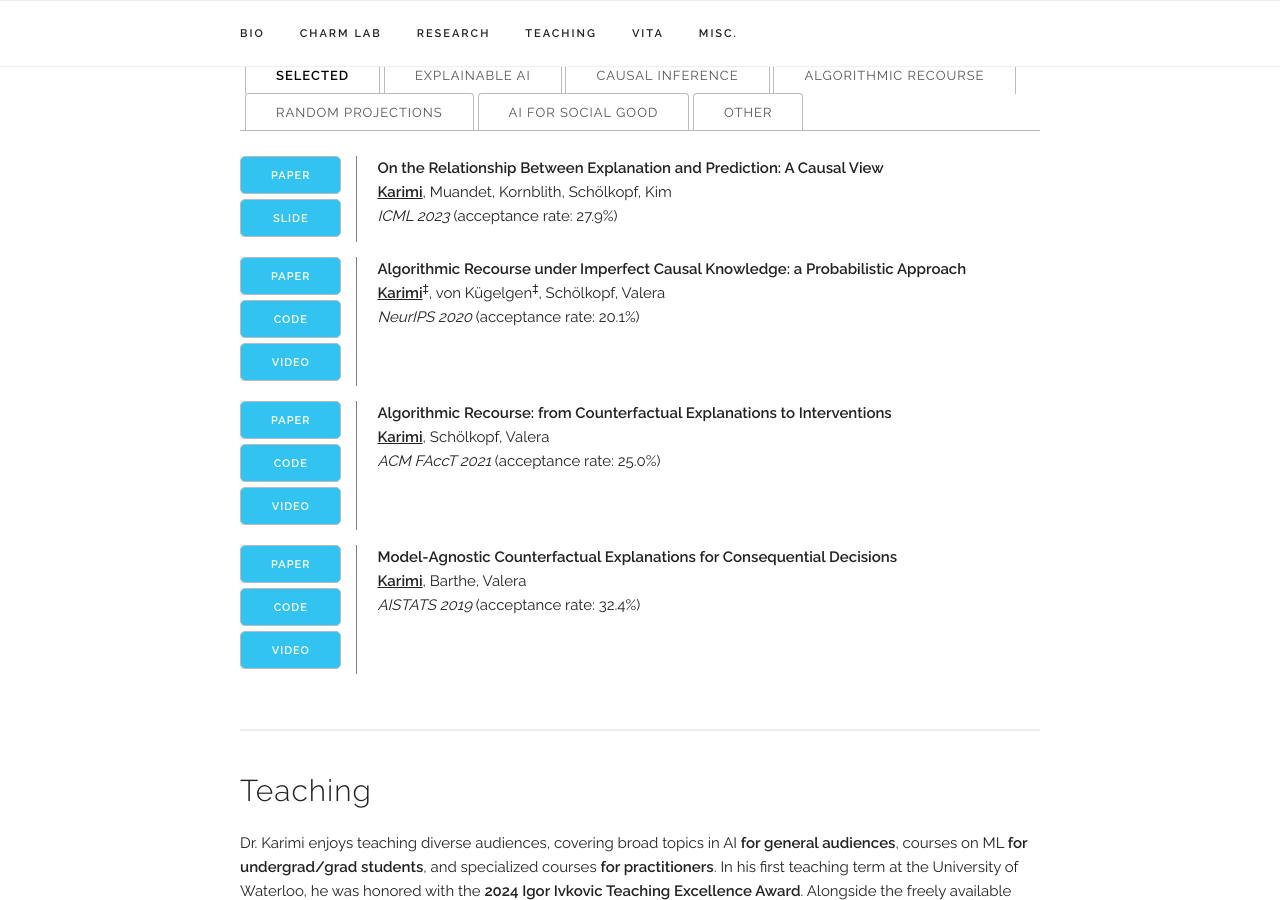
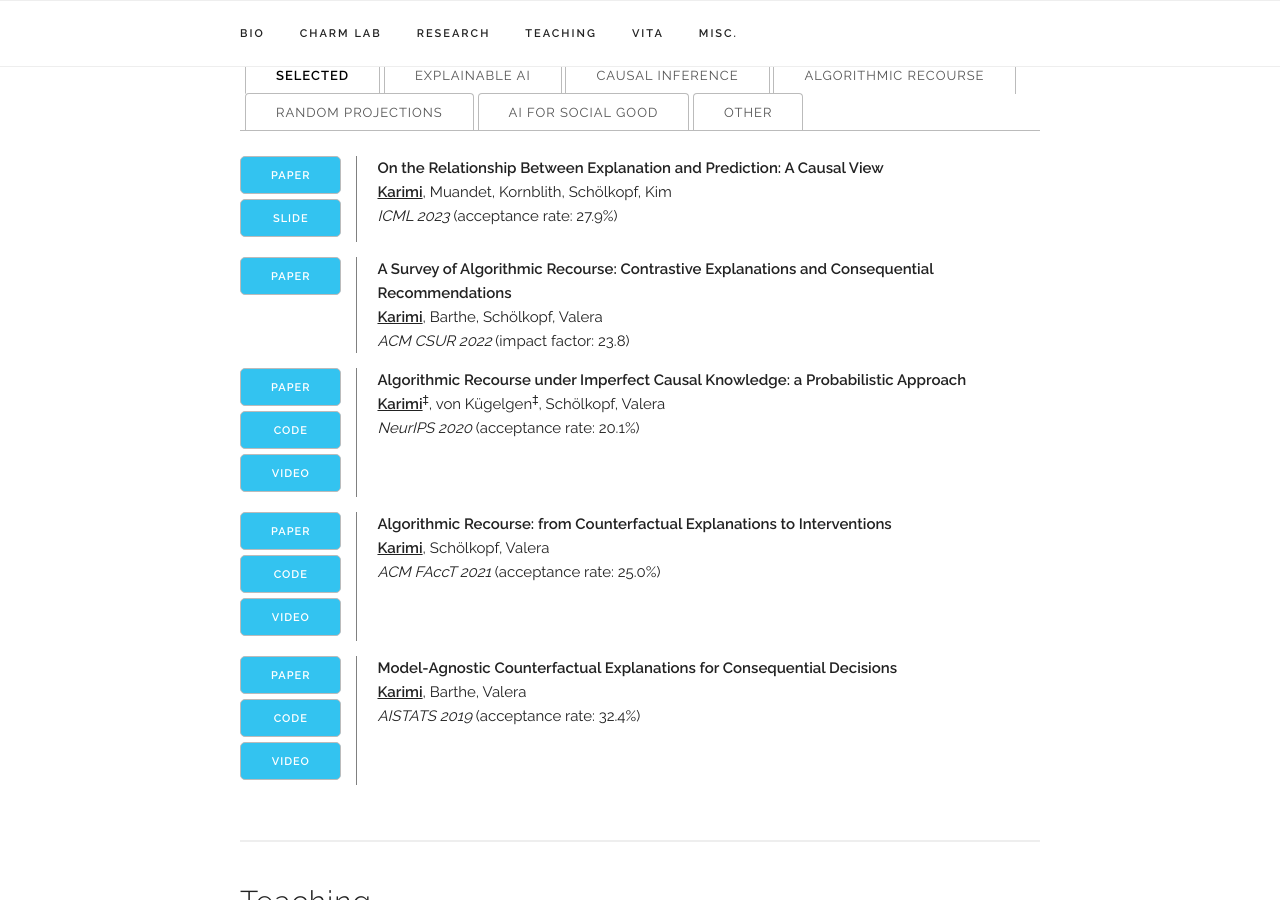
Before and after one commit to charmlab/website, a Jekyll site: the page built from index.html, in a window 1280 px wide and 900 px high, scrolled down 3405 px. Built offline with Jekyll 4.4.1, drawn with Linux system fonts in a browser that asks for light colours; some web fonts are replaced.

Commit message:
Some updates to publications.

```diff
--- a/_data/publications.yaml
+++ b/_data/publications.yaml
@@ -48,6 +48,14 @@ papers:
     categories: ["Causal Inference"]
     paper_pdf: "https://proceedings.mlr.press/v202/dominguez-olmedo23a.html"
     acceptance_rate: "27.9%"
+    tldr: lorem impsum
+
+  - title: "A Survey of Algorithmic Recourse: Contrastive Explanations and Consequential Recommendations"
+    authors: "<u><b>Karimi</b></u>, Barthe, Schölkopf, Valera"
+    venue: "ACM CSUR 2022"
+    categories: ["Selected", "Causal Inference", "Algorithmic Recourse"]
+    paper_pdf: "https://dl.acm.org/doi/full/10.1145/3527848"
+    impact_factor: "23.8"
     tldr: lorem impsum
 
   - title: "Robustness Implies Fairness in Causal Algorithmic Recourse"
@@ -128,6 +136,13 @@ papers:
     acceptance_rate: "40.0%"
     tldr: lorem impsum
 
+  - title: "SRP: Efficient class-aware embedding learning for large-scale data via supervised random projections"
+    authors: "<u><b>Karimi</b></u>, Wong, Ghodsi"
+    venue: "arxiv"
+    categories: ["Random Projections"]
+    paper_pdf: "https://arxiv.org/pdf/1811.03166"
+    tldr: lorem impsum
+
   - title: "Ensembles of Random Projections for Nonlinear Dimensionality Reduction"
     authors: "<u><b>Karimi</b></u>, Shafiee, Ghodsi, Wong"
     venue: "CVIS 2017"
@@ -147,7 +162,7 @@ papers:
   - title: "Discovery Radiomics via a Mixture Sequencers for Multi-Parameter MRI"
     authors: "<u><b>Karimi</b></u>, Chung, Shafiee, Khalvati, Haider, Ghodsi, Wong"
     venue: "ICIAR 2017"
-    categories: ["Random Projections", "AI for Social Good"]
+    categories: ["AI for Social Good"]
     paper_pdf: "https://link.springer.com/chapter/10.1007/978-3-319-59876-5_6"
     acceptance_rate: "40.0%"
     tldr: lorem impsum
@@ -167,3 +182,11 @@ papers:
     paper_pdf: "https://ieeexplore.ieee.org/document/7532446"
     acceptance_rate: "40.0%"
     tldr: lorem impsum
+
+  - title: "Automated detection and cell density assessment of keratocytes in the human corneal stroma from ultrahigh resolution optical coherence tomograms"
+    authors: "<u><b>Karimi</b></u>, Wong, Bizheva"
+    venue: "Biomedical Optics Express"
+    categories: ["AI for Social Good"]
+    paper_pdf: "https://opg.optica.org/boe/fulltext.cfm?uri=boe-2-10-2905"
+    impact_factor: "2.9"
+    tldr: lorem impsum
--- a/index.html
+++ b/index.html
@@ -130,7 +130,7 @@ title: Home
     <sup>‡</sup> indicates equal contribution.
   </p>
 
-  <!-- TODO: add journals, add transition to hover, add oral/spotlight, add images to card, and tl;dr, add PDF links, add code to others -->
+  <!-- TODO: add transition to hover, add oral/spotlight, add images to card, grid for buttons, add tl;dr -->
 
   <ul class="tab-nav">
     {% for category in site.data.publications.categories %}
```
